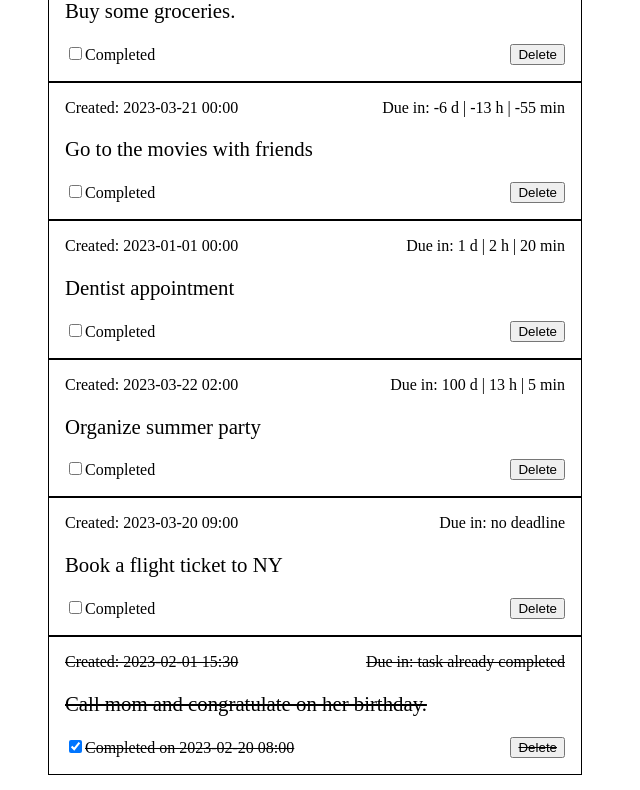
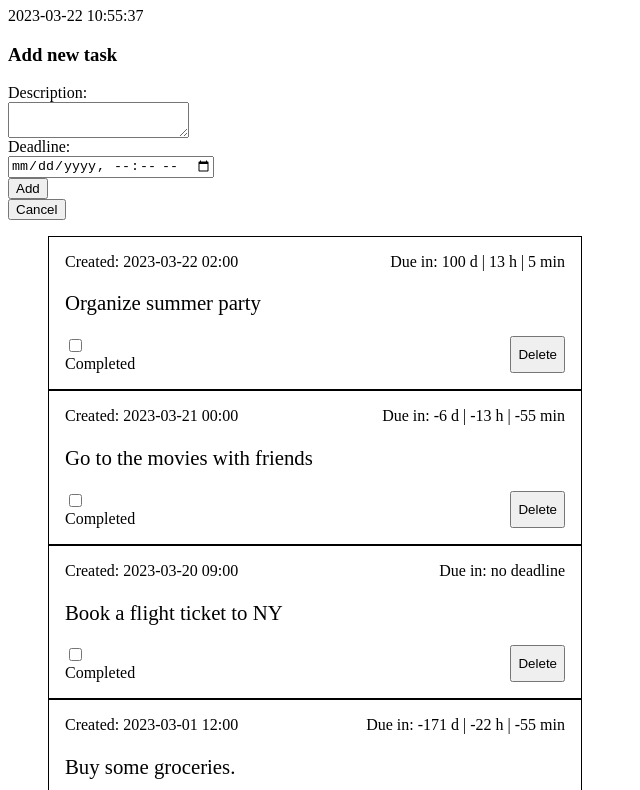
Before and after one commit to giedrius-tumosa/visma-todo-app-20230321, a plain HTML site: page index.html in a window 1280 px wide. Shown: the part 73-863 px from the top of the page, without its empty margins (0-640 px from the left). Drawn offline with Linux system fonts and the light colour scheme.

Commit message:
add task form drafted

```diff
--- /dev/null
+++ b/scripts/FormAddNewTask.js
@@ -0,0 +1,119 @@
+export default class FormAddNewTask {
+  constructor() {
+  }
+
+  render() {
+    // Form
+    this.form = document.createElement("form");
+    this.form.setAttribute("class", "formAddNewTask");
+
+    // Input description
+
+    this.descriptionContainer = document.createElement("div");
+    this.descriptionContainer.setAttribute("class", "descriptionContainer");
+
+    this.descriptionLabel = document.createElement("label");
+    this.descriptionLabel.setAttribute("for", "descriptionInput");
+    let text = document.createTextNode("Description: ");
+    this.descriptionLabel.append(text);
+
+    this.descriptionInput = document.createElement("textarea");
+    this.descriptionInput.setAttribute("id", "descriptionInput");
+    this.descriptionInput.setAttribute("name", "descriptionInput");
+    this.descriptionInput.setAttribute("maxlength", 160);
+    this.descriptionInput.setAttribute("required", "required");
+
+    this.descriptionContainer.append(this.descriptionLabel, this.descriptionInput);
+
+    // Input description
+
+    this.deadlineContainer = document.createElement("div");
+    this.deadlineContainer.setAttribute("class", "deadlineContainer");
+
+    this.deadlineLabel = document.createElement("label");
+    this.deadlineLabel.setAttribute("for", "deadlineInput");
+    text = document.createTextNode("Deadline: ");
+    this.deadlineLabel.append(text);
+
+    this.deadlineInput = document.createElement("input");
+    this.deadlineInput.setAttribute("id", "deadlineInput");
+    this.deadlineInput.setAttribute("name", "deadlineInput");
+    this.deadlineInput.setAttribute("type", "datetime-local");
+
+    this.deadlineContainer.append(this.deadlineLabel, this.deadlineInput);
+
+    // Add and cancel button
+
+    this.buttonContainer = document.createElement("div");
+    this.buttonContainer.setAttribute("class", "formButtonContainer");
+
+
+    this.buttonAdd = document.createElement("button");
+    this.buttonAdd.setAttribute("class", "buttonAdd");
+    this.buttonAdd.setAttribute("type", "submit");
+    text = document.createTextNode("Add");
+    this.buttonAdd.append(text);
+
+    this.buttonCancel = document.createElement("button");
+    this.buttonCancel.setAttribute("class", "buttonCancel");
+    this.buttonCancel.setAttribute("type", "button");
+    text = document.createTextNode("Cancel");
+    this.buttonCancel.append(text);
+
+    this.buttonContainer.append(this.buttonAdd, this.buttonCancel);
+
+    // Appends to form
+
+    this.form.append(this.descriptionContainer, this.deadlineContainer, this.buttonContainer);
+
+    // EVENT LISTENERS
+
+    // Form submit event
+    this.form.addEventListener("submit", (e) => {
+      e.preventDefault();
+
+      const [description, deadline] = [
+        e.target.descriptionInput.value,
+        e.target.deadlineInput.value,
+      ];
+
+      console.log(description, deadline);
+
+      // Reset
+      this.descriptionInput.value = "";
+      this.deadlineInput.value = "";
+
+      // Add new task to database
+      const taskData = JSON.parse(sessionStorage.getItem("todoAppData"));
+
+
+
+
+    });
+
+    // Cancel form event
+
+    this.buttonCancel.addEventListener("click", () => {
+
+    });
+    return this.form;
+  }
+
+  newId(array) {
+    let id;
+    let guard = 0;
+    while (!id) {
+      guard++;
+      if (counter > 10000) break;
+      const randomNum = Math.floor(Math.random() * 10000);
+      const today = parseInt(new Date().getTime());
+      const finalId = randomNum + today;
+      const idExists = array.some(el => el.id === finalId);
+      if (!idExists) {
+        id = finalId;
+        break;
+      }
+    }
+    return id;
+  }
+}
--- /dev/null
+++ b/scripts/HeroHeading.js
@@ -0,0 +1,32 @@
+export default class HeroHeading {
+  constructor(textContent) {
+    this.textContent = textContent;
+    this.date = new Date();
+  }
+  render() {
+    this.heroHeading = document.createElement("div");
+    this.heroHeading.setAttribute("class", "header__heroHeading");
+
+    this.welcomeHeading = document.createElement("h1");
+    let text = document.createTextNode(this.textContent);
+    this.welcomeHeading.append(text);
+    this.heroHeading.append(this.welcomeHeading);
+
+    this.dateContainer = document.createElement("p");
+    text = document.createTextNode(this.date.toLocaleString("lt").slice(0, 19));
+    this.dateContainer.append(text);
+    this.heroHeading.append(this.dateContainer);
+
+    setInterval(() => {
+      this.updateDateContainer();
+    }, 1000);
+
+    return this.heroHeading;
+  }
+
+  updateDateContainer() {
+    this.date = new Date();
+    this.dateContainer.textContent = this.date.toLocaleString("lt").slice(0, 19);
+  }
+
+}
--- /dev/null
+++ b/scripts/HomePage.js
@@ -0,0 +1,47 @@
+import HeroHeading from "./HeroHeading.js";
+import { taskList } from "./main.js";
+import NewTaskSection from "./NewTaskSection.js";
+
+export default class HomePage {
+  constructor() {
+  }
+  render() {
+    // HOME PAGE
+    this.HomePage = document.createElement("div");
+    this.HomePage.setAttribute("class", "pageWrapper");
+
+    // GLOBAL HEADER
+    this.header = document.createElement("header");
+    this.header.setAttribute("class", "header--global");
+    this.HomePage.append(this.header);
+
+    const heroHeading = new HeroHeading("Welcome to your To-Do-App");
+    this.header.append(heroHeading.render());
+
+    // GLOBAL MAIN
+    this.main = document.createElement("main");
+    this.main.setAttribute("class", "main--global");
+    this.HomePage.append(this.main);
+
+    // New task section
+
+    const newTaskSection = new NewTaskSection();
+    this.main.append(newTaskSection.render());
+
+    // Task list section
+
+    this.taskSection = document.createElement("section");
+    this.taskSection.setAttribute("class", "main__taskSection");
+    this.main.append(this.taskSection);
+
+    this.taskSection.append(taskList.render());
+
+    // GLOABAL FOOTER
+    this.footer = document.createElement("footer");
+    this.footer.setAttribute("class", "footer--global");
+    this.HomePage.append(this.footer);
+
+
+    return this.HomePage;
+  }
+}
--- /dev/null
+++ b/scripts/NewTaskSection.js
@@ -0,0 +1,34 @@
+import FormAddNewTask from "./FormAddNewTask.js";
+
+export default class NewTaskSection {
+  constructor() {
+  }
+  render() {
+    // NEW TASK SECTION
+    this.newTaskSection = document.createElement("section");
+    this.newTaskSection.setAttribute("class", "newTaskSection");
+
+    // Form section
+
+    this.formSection = document.createElement("div");
+    this.formSection.setAttribute("class", "addNewTaskSection");
+    this.newTaskSection.append(this.formSection);
+
+    // Expandable new task form clickable item
+
+    this.addNewTaskTitle = document.createElement("h3");
+    this.addNewTaskTitle.setAttribute("class", "newTaskSection__title");
+    let text = document.createTextNode("Add new task");
+    this.addNewTaskTitle.append(text);
+    this.formSection.append(this.addNewTaskTitle);
+
+    // Form
+
+    const formAddNewTask = new FormAddNewTask();
+    this.formSection.append(formAddNewTask.render());
+
+
+
+    return this.newTaskSection;
+  }
+}
--- a/scripts/Sorter.js
+++ b/scripts/Sorter.js
@@ -17,7 +17,9 @@ export default class Sorter {
       return this.newOnTop(array);
     }
     return array.sort((a, b) =>
-      new Date(b.completedOn || 0).getTime() - new Date(a.completedOn || 0).getTime());
+      (new Date(b.completedOn || 0).getTime() - new Date(a.completedOn || 0).getTime())
+      || new Date(a.createdOn).getTime() - new Date(b.createdOn).getTime()
+    );
   }
 
   static closestDeadline(array) {
--- a/scripts/Task.js
+++ b/scripts/Task.js
@@ -1,4 +1,5 @@
-import { renderTaskList } from "./TaskList.js";
+import TaskList from "./TaskList.js";
+import { taskList } from "./main.js";
 
 export default class Task {
   constructor(props) {
@@ -113,14 +114,18 @@ export default class Task {
         taskData.tasks[taskIndex].completedOn = "";
         sessionStorage.setItem("todoAppData", JSON.stringify(taskData));
         this.taskCard.classList.remove("taskCard--completed");
-        renderTaskList(app);
+        const app = document.querySelector("#app");
+        app.append(new TaskList().render());
+
       }
       if (this.inputIsCompleted.checked) {
         taskData.tasks[taskIndex].isCompleted = true;
         taskData.tasks[taskIndex].completedOn = today;
         sessionStorage.setItem("todoAppData", JSON.stringify(taskData));
         this.taskCard.classList.add("taskCard--completed");
-        renderTaskList(app);
+        const app = document.querySelector("#app");
+        app.append(taskList.render());
+
       }
     });
 
@@ -132,7 +137,7 @@ export default class Task {
 
       sessionStorage.setItem("todoAppData", JSON.stringify(newTaskData));
       const app = document.querySelector("#app");
-      renderTaskList(app);
+      app.append(taskList.render());
     });
 
     return this.taskCard;
--- a/scripts/TaskList.js
+++ b/scripts/TaskList.js
@@ -2,16 +2,47 @@ import Task from "./Task.js";
 import Sorter from "./Sorter.js";
 
 export default class TaskList {
-  constructor(props) {
-    this.props = props;
-    return this.render();
+  constructor() {
+    this.sortOption = "default";
   }
+
+  set setOption(option) {
+    this.sortOption = option;
+  }
+  get getOption() {
+    return this.sortOption;
+  }
+
   render() {
+    let sortedData;
 
     this.taskList = document.createElement("ul");
     this.taskList.setAttribute("class", "taskList");
 
-    this.props.data.forEach(task => {
+    // Reset;
+    const taskList = document.querySelector(".taskList");
+    if (taskList) {
+      taskList.remove();
+    }
+
+    // Get data to render
+    const taskData = JSON.parse(sessionStorage.getItem("todoAppData"));
+
+    // Sorting options
+    switch (this.sortOption) {
+      case "completedRecent":
+        sortedData = Sorter.recentlyCompleted(taskData.tasks);
+        break;
+      case "deadline":
+        sortedData = Sorter.closestDeadline(taskData.tasks);
+        break;
+      default:
+        sortedData = Sorter.newOnTop(taskData.tasks);
+        break;
+    }
+
+    // Create task cards
+    sortedData.forEach(task => {
       this.listItem = document.createElement("li");
       this.listItem.append(new Task(task));
       this.taskList.append(this.listItem);
@@ -20,25 +51,3 @@ export default class TaskList {
     return this.taskList;
   }
 }
-
-export function renderTaskList(parent, sortOption) {
-  let sortedData;
-  const taskList = document.querySelector(".taskList");
-
-  // Reset
-  if (taskList) {
-    taskList.remove();
-  }
-  const taskData = JSON.parse(sessionStorage.getItem("todoAppData"));
-
-  switch (sortOption) {
-    case "deadline":
-      sortedData = Sorter.closestDeadline(taskData.tasks);
-      break;
-    default:
-      sortedData = Sorter.closestDeadline(taskData.tasks);
-      break;
-  }
-
-  parent.append(new TaskList({ data: sortedData }));
-}
--- a/scripts/main.js
+++ b/scripts/main.js
@@ -1,9 +1,40 @@
-import { renderTaskList } from "./TaskList.js";
 import { data } from "../data/data.js";
+import HomePage from "./HomePage.js";
+import TaskList from "./TaskList.js";
 
 // Upload test data
 sessionStorage.setItem("todoAppData", JSON.stringify(data));
 
 const app = document.querySelector("#app");
+export const taskList = new TaskList();
+const homePage = new HomePage();
+app.append(homePage.render());
 
-renderTaskList(app);
+
+
+
+
+
+
+
+
+
+
+
+
+// const body = document.querySelector("body");
+
+// export const taskList = new TaskList();
+
+// app.append(taskList.render());
+
+// const sortButton = document.createElement("button");
+// sortButton.setAttribute("type", "button");
+// sortButton.textContent = "SORT";
+
+// body.append(sortButton);
+
+// sortButton.addEventListener("click", () => {
+//   taskList.setOption = "completedRecent";
+//   app.append(taskList.render());
+// });
--- a/styles/main.css
+++ b/styles/main.css
@@ -28,3 +28,11 @@ ul {
 .taskCard--completed {
   text-decoration: line-through;
 }
+
+/* form */
+input,
+textarea,
+button,
+label {
+  display: block;
+}
```
